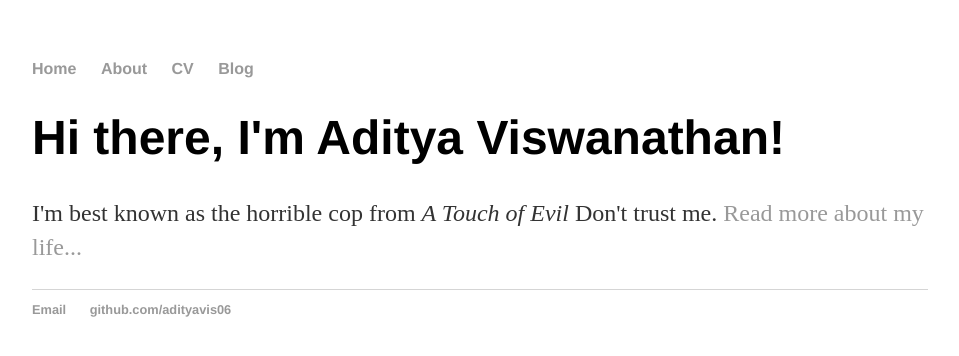
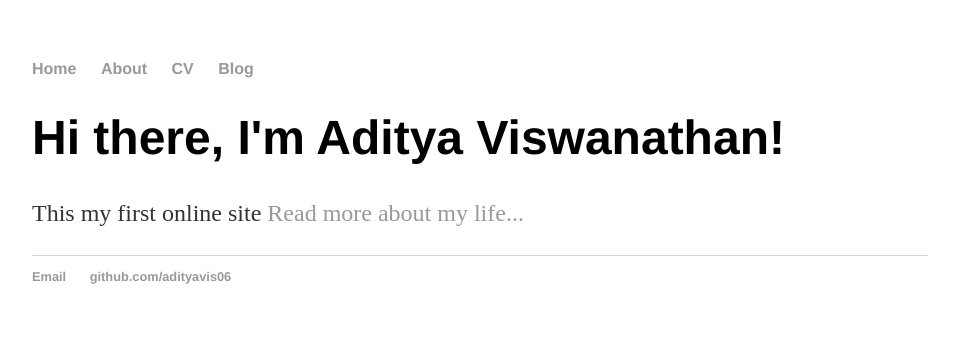
Before and after one commit to adityavis06/adityavis06.github.io, a Jekyll site: the page built from index.html, in a window 1280 px wide. Shown: the top 356 px of the page, without its empty margins (160-1119 px from the left). Built offline with Jekyll 4.4.1, drawn with Linux system fonts in a browser that asks for light colours.

Commit message:
Update index.html

```diff
--- a/index.html
+++ b/index.html
@@ -4,5 +4,5 @@ title: Aditya Viswanathan
 ---
 <div class="blurb">
 	<h1>Hi there, I'm Aditya Viswanathan!</h1>
-	<p>I'm best known as the horrible cop from <em>A Touch of Evil</em> Don't trust me. <a href="/about">Read more about my life...</a></p>
+	<p>This my first online site <a href="/about">Read more about my life...</a></p>
 </div><!-- /.blurb -->
```
